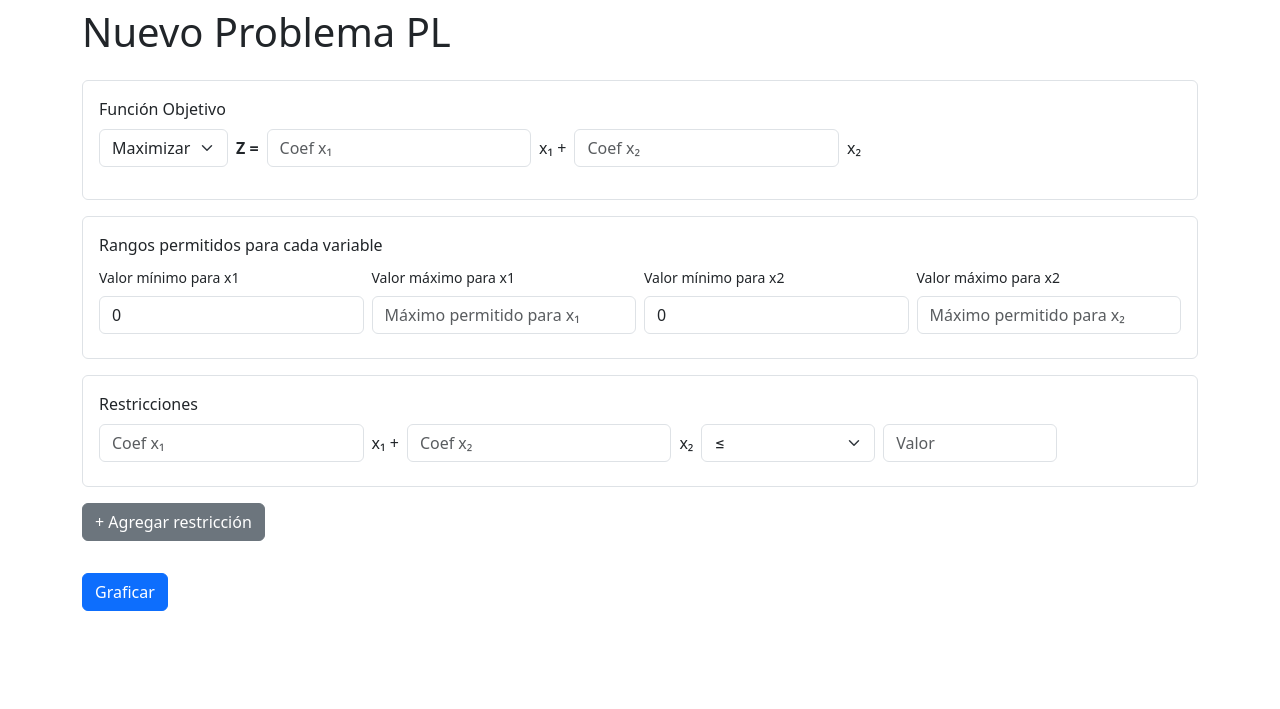
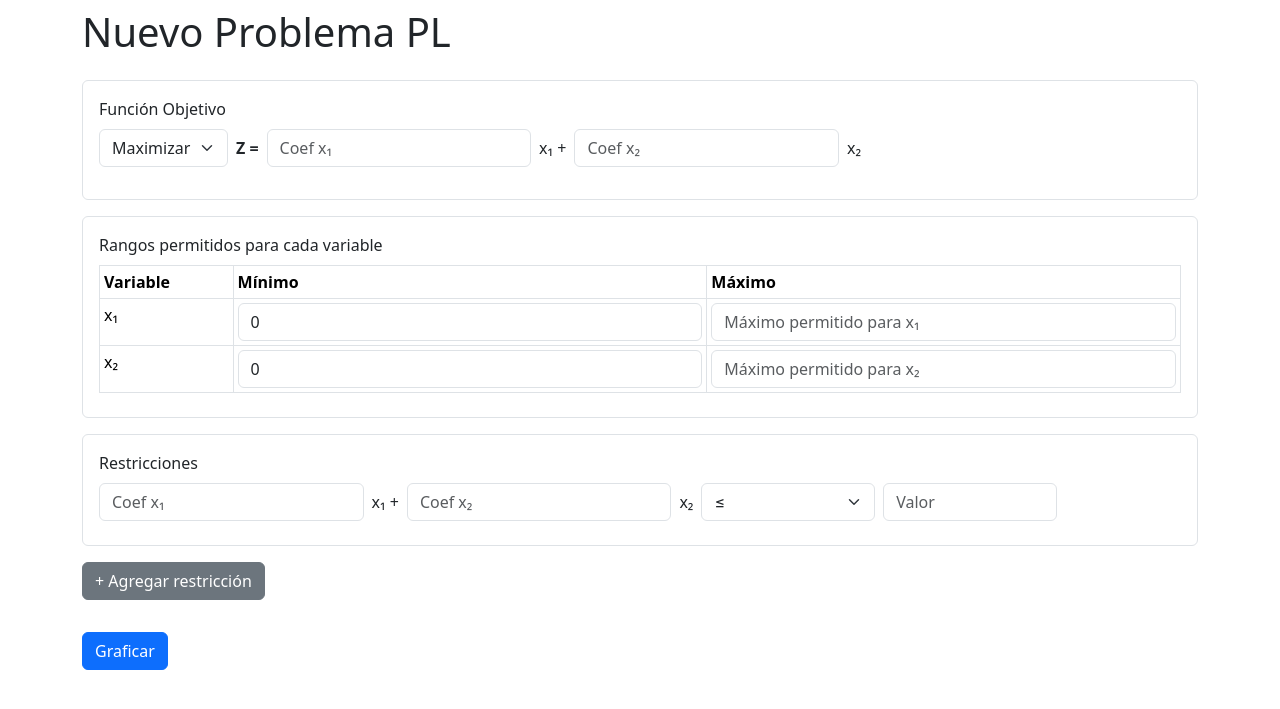
Before and after one commit to YANA021/MOP-METODO-GRAFICO, a Django app: page /metodo-grafico/ in a window 1280 px wide. Shown: the part 56-765 px from the top of the page. Run offline with Django 5.2, Linux system fonts and the light colour scheme; the visitor is signed in with stand-in values (Sample User, id 1).

Commit message:
Improve variable range inputs layout

```diff
--- a/templates/nuevo_problema.html
+++ b/templates/nuevo_problema.html
@@ -38,24 +38,39 @@
 
   <div class="border p-3 rounded">
     <label class="form-label">Rangos permitidos para cada variable</label>
-    <div class="row g-2 mb-2">
-      <div class="col-6 col-md-3">
-        <label class="form-label small" for="{{ form.x1_min.id_for_label }}">{{ form.x1_min.label }}</label>
-        {{ form.x1_min }}
-      </div>
-      <div class="col-6 col-md-3">
-        <label class="form-label small" for="{{ form.x1_max.id_for_label }}">{{ form.x1_max.label }}</label>
-        {{ form.x1_max }}
-      </div>
-      <div class="col-6 col-md-3">
-        <label class="form-label small" for="{{ form.x2_min.id_for_label }}">{{ form.x2_min.label }}</label>
-        {{ form.x2_min }}
-      </div>
-      <div class="col-6 col-md-3">
-        <label class="form-label small" for="{{ form.x2_max.id_for_label }}">{{ form.x2_max.label }}</label>
-        {{ form.x2_max }}
-      </div>
-    </div>
+    <table class="table table-bordered table-sm mb-2">
+      <thead>
+        <tr>
+          <th>Variable</th>
+          <th>Mínimo</th>
+          <th>Máximo</th>
+        </tr>
+      </thead>
+      <tbody>
+        <tr>
+          <td>x₁</td>
+          <td>
+            <label class="form-label small visually-hidden" for="{{ form.x1_min.id_for_label }}">{{ form.x1_min.label }}</label>
+            {{ form.x1_min }}
+          </td>
+          <td>
+            <label class="form-label small visually-hidden" for="{{ form.x1_max.id_for_label }}">{{ form.x1_max.label }}</label>
+            {{ form.x1_max }}
+          </td>
+        </tr>
+        <tr>
+          <td>x₂</td>
+          <td>
+            <label class="form-label small visually-hidden" for="{{ form.x2_min.id_for_label }}">{{ form.x2_min.label }}</label>
+            {{ form.x2_min }}
+          </td>
+          <td>
+            <label class="form-label small visually-hidden" for="{{ form.x2_max.id_for_label }}">{{ form.x2_max.label }}</label>
+            {{ form.x2_max }}
+          </td>
+        </tr>
+      </tbody>
+    </table>
   </div>
 
   <div class="border p-3 rounded" id="restricciones-container">
```
